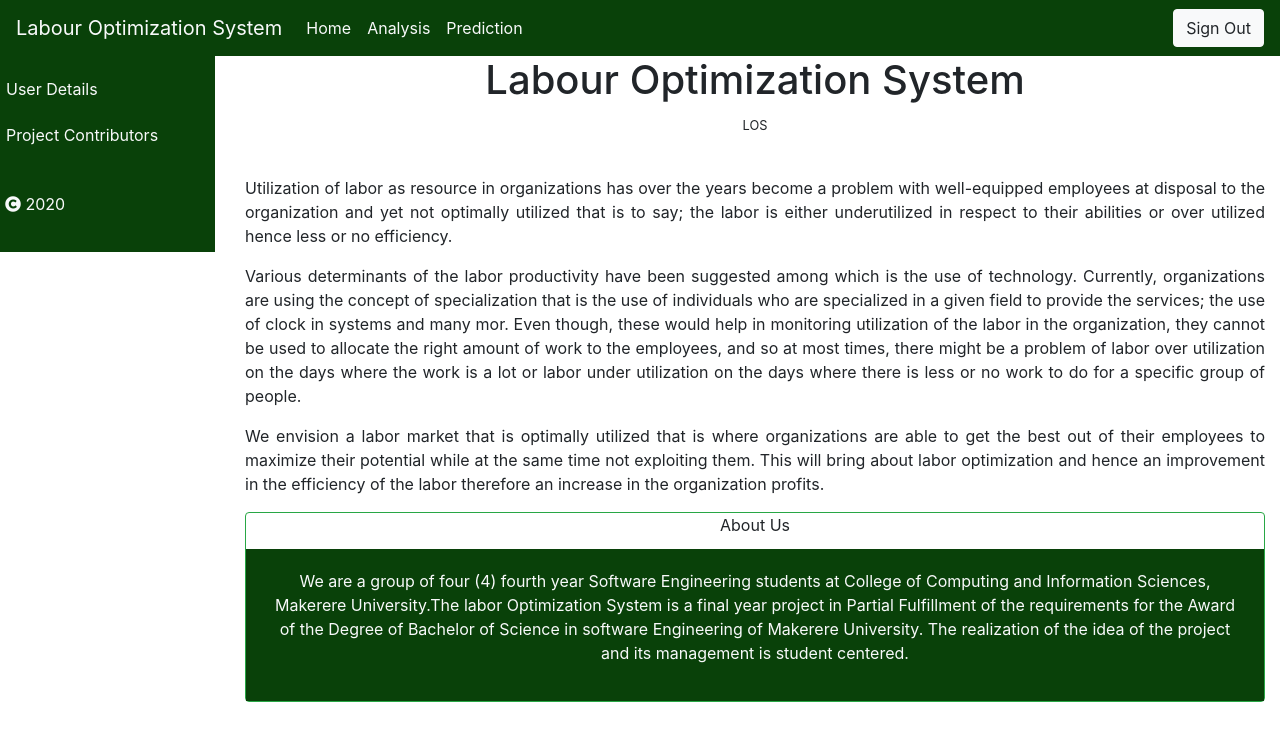
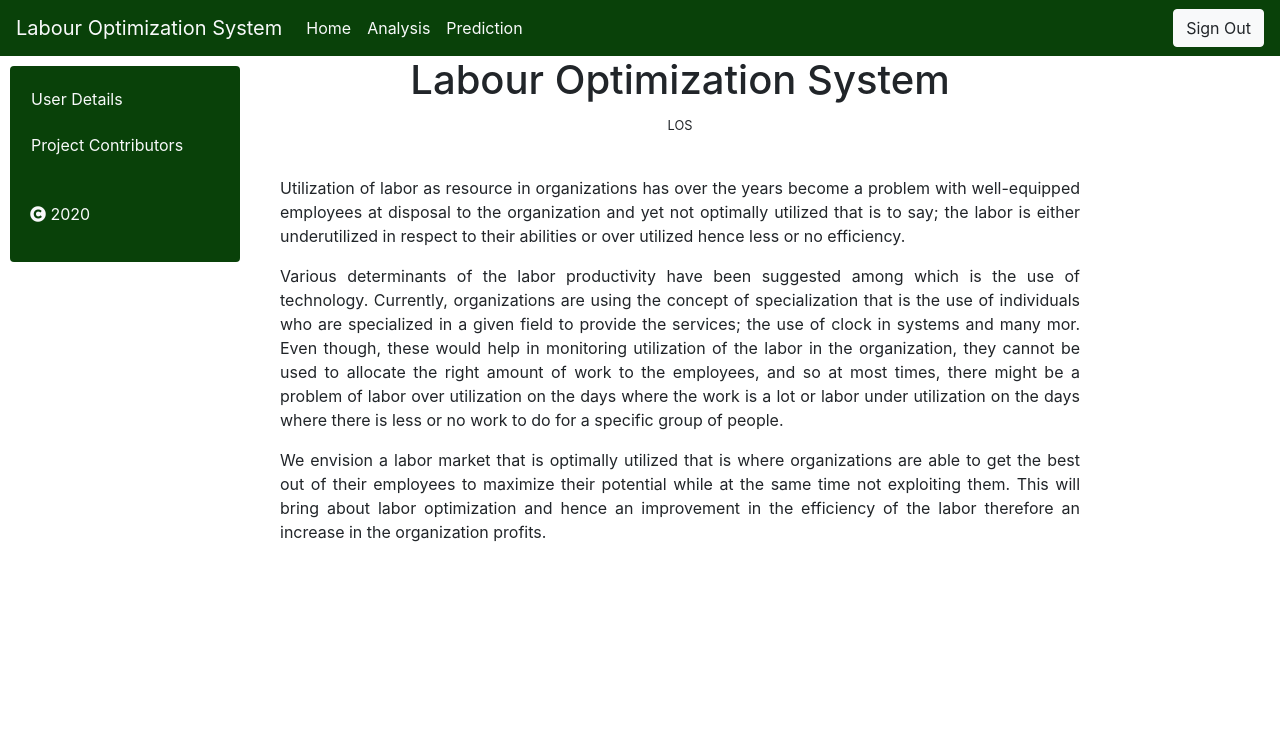
Before and after one commit to muwongeemmanuel/seemlos, a Django app: page /home1/ in a window 1280 px wide. Shown: the top 741 px of the page. Run offline with Django 3.2, Linux system fonts and the light colour scheme; parts of the project's set-up code (start-up, migrations or seed data) failed here and were passed over; some libraries are stand-ins or nearby versions.

Commit message:
Changes in the web interface

```diff
--- a/Web App/los/templates/base/base1.html
+++ b/Web App/los/templates/base/base1.html
@@ -38,8 +38,9 @@
     </nav>
 
     <!-- Making the sidepanel -->
-    <div class="row">
-        <section class="sidebar col bg-green padding h-100 padding">
+    <div class="row container">
+
+        <section class="sidebar col bg-green padding h-100 rounded" style="margin:10px;">
             <a class="btn padding text-light" href="{% url 'user-details' %}">User Details</a><br>
             {% if request.user.is_superuser %}
             <a class="btn padding text-light" href="{% url 'register' %}">Create Account</a><br>
--- a/Web App/los/templates/index/contributors.html
+++ b/Web App/los/templates/index/contributors.html
@@ -4,7 +4,7 @@
 <br>
 <header class="text-center">Project Contributors</header>
 <br>
-<section class="container">
+<section class="">
 <!-- Introducing Sunday-->
 <div class="card rounded">
 <div class="row row-cols-1 row-cols-sm-2">
--- a/Web App/los/templates/index/home.html
+++ b/Web App/los/templates/index/home.html
@@ -12,17 +12,6 @@
     <p>
     We envision a labor market that is optimally utilized that is where organizations are able to get the best out of their employees to maximize their potential while at the same time not exploiting them. This will bring about labor optimization and hence an improvement in the efficiency of the labor therefore an increase in the organization profits.</p>
 
-
-<div class="card border border-success">
-    <p class="card-title text-center">About Us</p>
-    <div class="card-body text-center bg-green text-light">
-    <p>We are a group of four (4) fourth year Software Engineering students at College of Computing and Information
-        Sciences, Makerere University.The labor Optimization System is a final year project in Partial Fulfillment of the requirements for the Award of the Degree of Bachelor of Science in software Engineering of Makerere University. The realization of the idea of the project and its management is student centered.
-
-        </p>
-    </div>
-</div>
-
 </div>
 
 
--- a/Web App/los/templates/index/index.html
+++ b/Web App/los/templates/index/index.html
@@ -31,7 +31,8 @@
     {% endif %}
     <img src={% static 'resources/logo.jpg' %} class="rounded-circle border border-light img-center" height=100 width=100 alt="L.O.S Logo"><br><br>
 <div class="row row-cols-1 row-cols-sm-2">
-<div class="col rounded padding text-light" align=center>
+<br>
+<div class="col rounded padding text-light " align=center>
 
   <p class='text-justify'>The Labour Optimization System (L.O.S) is the what your organisation has been looking for. We are going to help you optimize the labour in your organisation by analysing and predicting labour workload from the data available.</p>
   <p class='text-justify'>This will enable you to determine the time for leaves, additions and acquisition of freelancers which will  in the end boost your organization's monetary returns like never before.</p>
```
